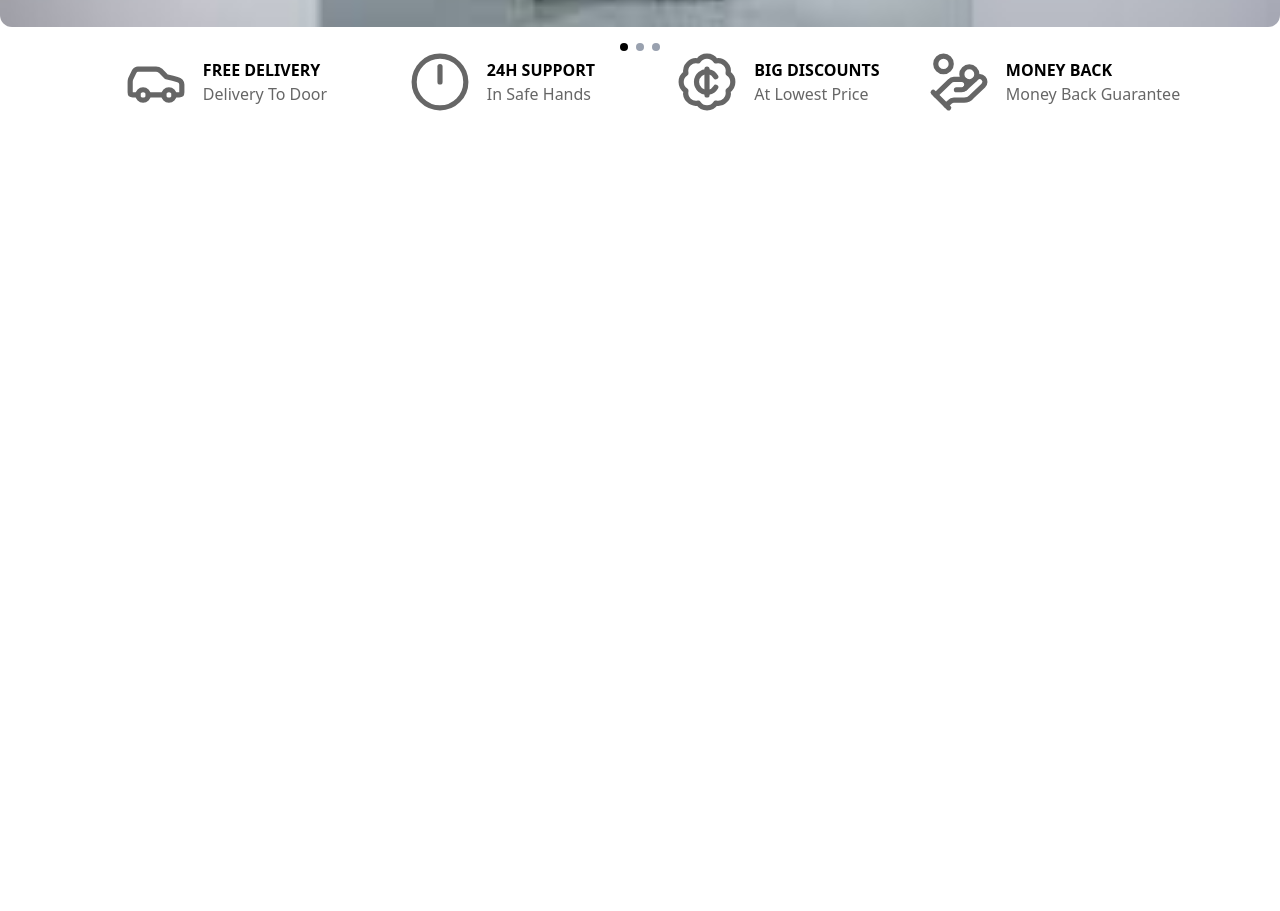
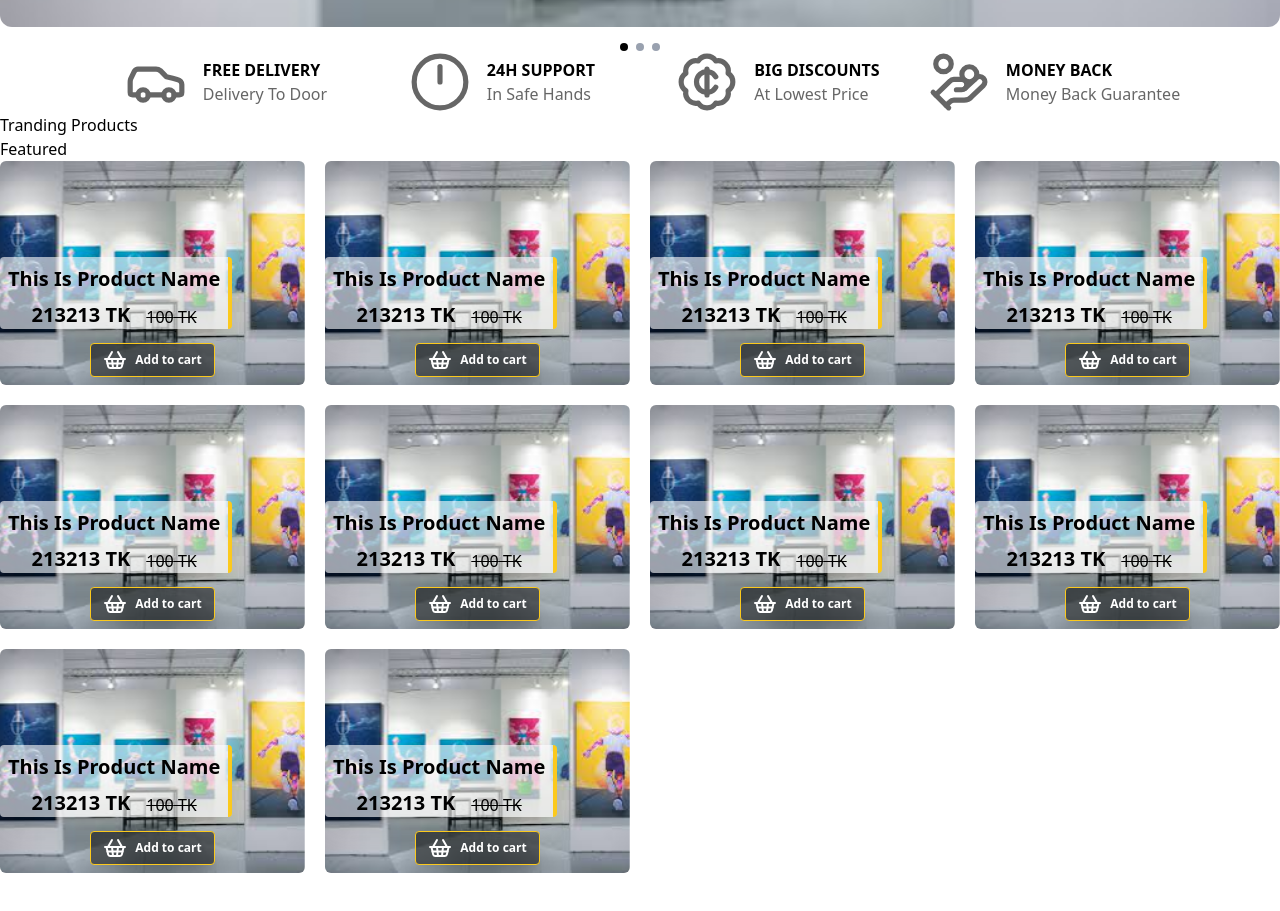
Before and after one commit to mizanurhasan0/turbo_boilerplate, a Next.js app in the folder apps/front/: page / in a window 1280 px wide. Shown: the part 757-1668 px from the top of the page. Built offline with nearby package versions, Linux system fonts and the light colour scheme.

Commit message:
card design completed

```diff
--- a/apps/front/src/app/globals.css
+++ b/apps/front/src/app/globals.css
@@ -26,3 +26,13 @@
 .border-primary {
   border-color: #fbc91d;
 }
+
+.text-primary {
+  color: #fbc91d;
+}
+
+.border-shadow {
+  -webkit-box-shadow: -1px -1px 20px -8px rgba(251, 201, 29, 1);
+  -moz-box-shadow: -1px -1px 20px -8px rgba(251, 201, 29, 1);
+  box-shadow: -1px -1px 20px -8px rgba(251, 201, 29, 1);
+}
--- a/apps/front/src/app/page.tsx
+++ b/apps/front/src/app/page.tsx
@@ -1,5 +1,6 @@
 import Keen_Slider from "@/components/keen-slider/keenSlider";
 import Navbar from "@/components/nav/navbar";
+import TrandingPoduct from "@/components/tranding_product/tranding.poduct";
 import TTService from "@/components/ttService/TTService";
 
 export default function Home() {
@@ -10,6 +11,7 @@ export default function Home() {
       <div className="pt-28 md:pt-56 h-[2000px]">
         <Keen_Slider />
         <TTService />
+        <TrandingPoduct />
       </div>
     </div>
   );
--- /dev/null
+++ b/apps/front/src/components/cardList/card.tsx
@@ -0,0 +1,41 @@
+'use client'
+import { ShoppingBag, ShoppingBasket, ShoppingCart } from 'lucide-react';
+import { useRouter } from 'next/navigation';
+import React from 'react'
+
+type params = {
+    name: string, sellingPrice: string, price: number
+}
+export default function Card({ name, sellingPrice, price }: params) {
+    const navigate = useRouter();
+
+    // const imgLength = prods?.image?.length > 0
+
+    return (
+        <div className="relative h-56 perspective-distant group overflow-hidden rounded-md ">
+            <div className="h-full relative group cursor-pointer transform-3d transition-transform duration-1000  group-hover:rotate-y-180">
+                <div className="absolute backface-hidden  h-full w-full">
+                    <img src='./products/1.jpg' alt="image" className="object-cover w-full h-full" />
+                </div>
+                <div className="absolute rotate-y-180 backface-hidden w-full h-full">
+                    <img src='./products/2.jpg' alt="image" className="object-cover w-full h-full" />
+                </div>
+            </div>
+            <div className="absolute bottom-0 w-full">
+                <div className="bg-white/60 inline-block rounded-sm overflow-hidden px-2 shadow-xl border-r-4 border-primary">
+                    <p className="text-xl font-semibold text-base3 truncate max-w-sm capitalize py-2">{name}</p>
+                    <div className="flex justify-center space-x-4 text-base4">
+                        <p className="text-xl font-semibold">{sellingPrice} TK</p>
+                        <p className="line-through pt-1">{price} TK</p>
+                    </div>
+                </div>
+                <div className="text-white flex items-center justify-center text-xs font-semibold my-2 w-full ">
+                    <div className="border border-primary flex items-center py-1 px-3 rounded-sm space-x-2 cursor-pointer bg-black/50 shadow-xl hover:shadow-yellow-200 duration-200">
+                        <ShoppingBasket className="" />
+                        <p>Add to cart</p>
+                    </div>
+                </div>
+            </div>
+        </div>
+    )
+}
--- a/apps/front/src/components/tranding_product/tranding.poduct.tsx
+++ b/apps/front/src/components/tranding_product/tranding.poduct.tsx
@@ -1,18 +1,20 @@
 import React from 'react'
+import Card from '../cardList/card'
+
 
 export default function TrandingPoduct() {
     return (
-        <div>
+        <div className="container mx-auto">
             <h1>Tranding Products</h1>
 
             <div>
                 <p>Featured</p>
             </div>
 
-            <div>
+            <div className="grid grid-cols-2 md:grid-cols-4 gap-5">
                 {Array.from({ length: 10 }).map((d, i) => (
-                    <div>
-
+                    <div key={i}>
+                        <Card name={"this is product name"} price={100} sellingPrice='213213' />
                     </div>
                 ))}
             </div>
```
